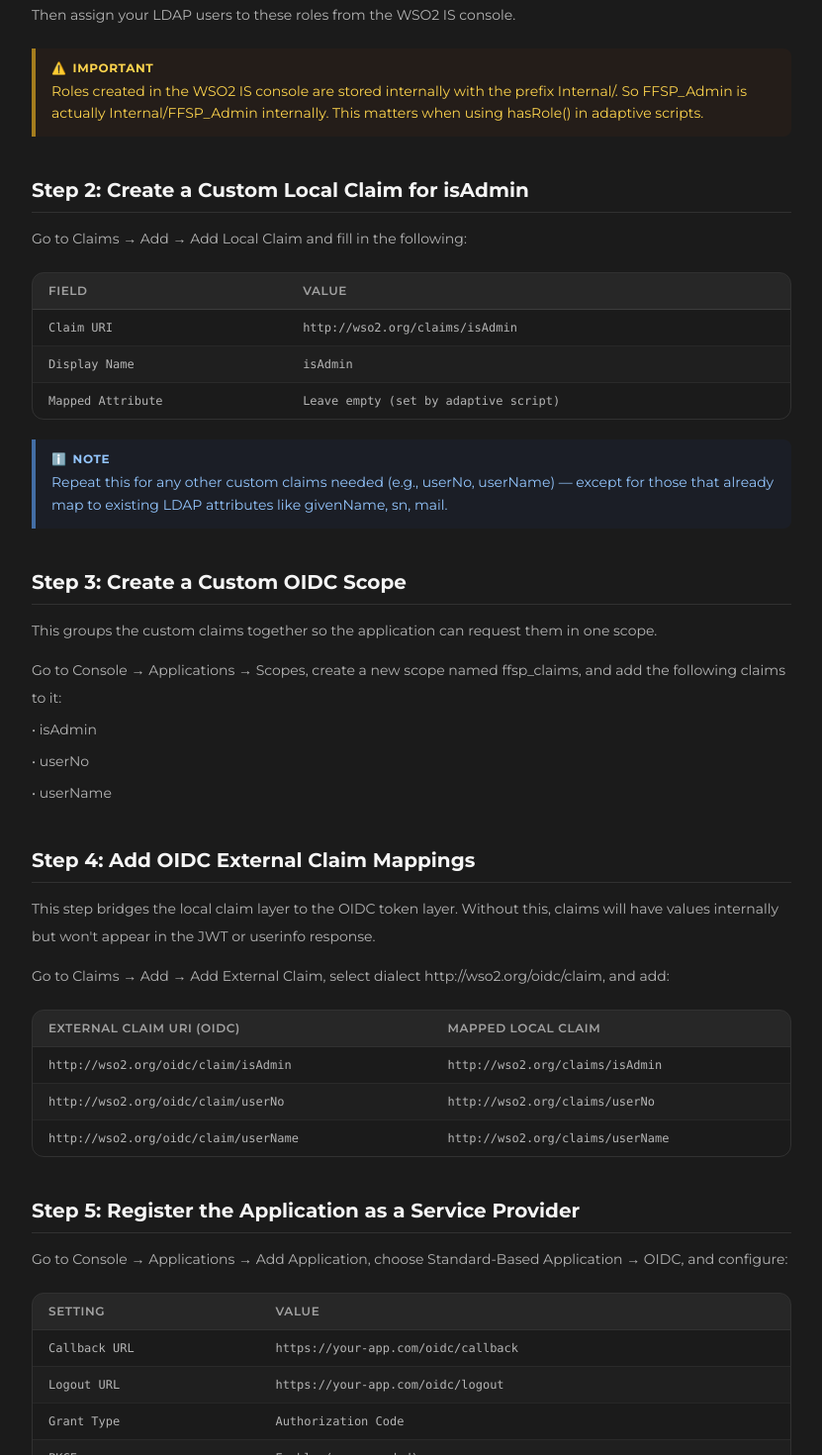
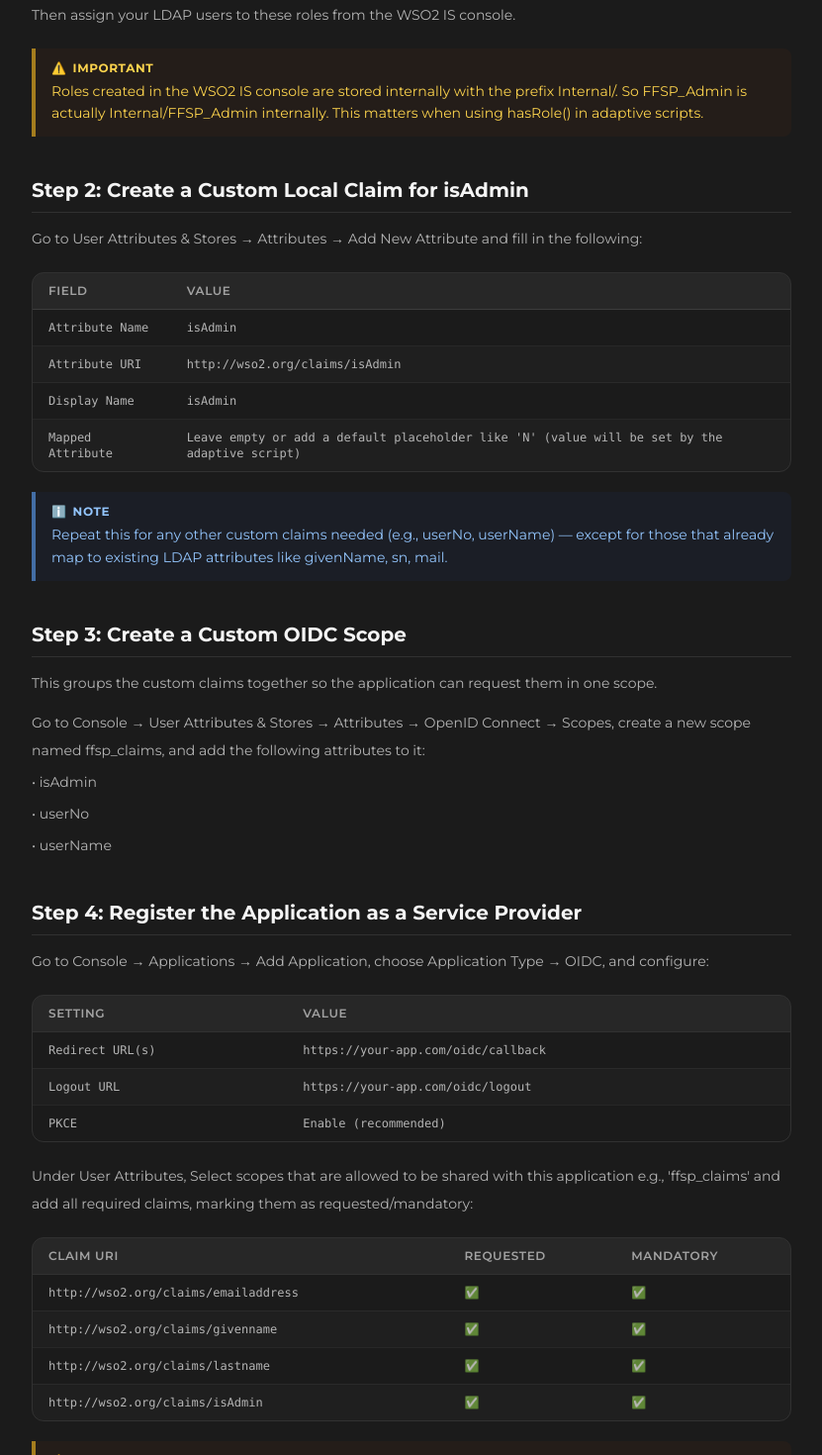
Before and after one commit to AnukaFonseka/My-Website, a Next.js app: page /articles/wso2-sso-custom-claims-roles in a window 1280 px wide. Shown: the part 1330-2800 px from the top of the page at 99% size, without its empty margins (224-1055 px from the left). Built offline with nearby package versions, Linux system fonts and the light colour scheme.

Commit message:
fix(article): fixed article content

```diff
--- a/src/data/articlesData.js
+++ b/src/data/articlesData.js
@@ -22,7 +22,7 @@
         type: "architecture",
         steps: [
           "User logs in",
-          "WSO2 Adaptive Auth Script runs",
+          "WSO2 Conditional Auth Script runs",
           "Script checks user's WSO2 local role (e.g., Internal/FFSP_Admin)",
           "Injects isAdmin = 'Y' or 'N' into local claims",
           "WSO2 includes isAdmin in userinfo response",
@@ -43,15 +43,16 @@
       {
         type: "section",
         title: "Step 2: Create a Custom Local Claim for isAdmin",
-        body: "Go to Claims → Add → Add Local Claim and fill in the following:",
+        body: "Go to User Attributes & Stores → Attributes → Add New Attribute and fill in the following:",
       },
       {
         type: "table",
         headers: ["Field", "Value"],
         rows: [
-          ["Claim URI", "http://wso2.org/claims/isAdmin"],
+          ["Attribute Name", "isAdmin"],
+          ["Attribute URI", "http://wso2.org/claims/isAdmin"],
           ["Display Name", "isAdmin"],
-          ["Mapped Attribute", "Leave empty (set by adaptive script)"],
+          ["Mapped Attribute", "Leave empty or add a default placeholder like 'N' (value will be set by the adaptive script)"],
         ],
       },
       {
@@ -63,40 +64,39 @@
       {
         type: "section",
         title: "Step 3: Create a Custom OIDC Scope",
-        body: `This groups the custom claims together so the application can request them in one scope.\n\nGo to Console → Applications → Scopes, create a new scope named ffsp_claims, and add the following claims to it:\n• isAdmin\n• userNo\n• userName`,
+        body: `This groups the custom claims together so the application can request them in one scope.\n\nGo to Console → User Attributes & Stores → Attributes → OpenID Connect → Scopes, create a new scope named ffsp_claims, and add the following attributes to it:\n• isAdmin\n• userNo\n• userName`,
       },
+      // {
+      //   type: "section",
+      //   title: "Step 4: Add OIDC External Claim Mappings",
+      //   body: "This step bridges the local claim layer to the OIDC token layer. Without this, claims will have values internally but won't appear in the JWT or userinfo response.\n\nGo to Claims → Add → Add External Claim, select dialect http://wso2.org/oidc/claim, and add:",
+      // },
+      // {
+      //   type: "table",
+      //   headers: ["External Claim URI (OIDC)", "Mapped Local Claim"],
+      //   rows: [
+      //     ["http://wso2.org/oidc/claim/isAdmin", "http://wso2.org/claims/isAdmin"],
+      //     ["http://wso2.org/oidc/claim/userNo", "http://wso2.org/claims/userNo"],
+      //     ["http://wso2.org/oidc/claim/userName", "http://wso2.org/claims/userName"],
+      //   ],
+      // },
       {
         type: "section",
-        title: "Step 4: Add OIDC External Claim Mappings",
-        body: "This step bridges the local claim layer to the OIDC token layer. Without this, claims will have values internally but won't appear in the JWT or userinfo response.\n\nGo to Claims → Add → Add External Claim, select dialect http://wso2.org/oidc/claim, and add:",
-      },
-      {
-        type: "table",
-        headers: ["External Claim URI (OIDC)", "Mapped Local Claim"],
-        rows: [
-          ["http://wso2.org/oidc/claim/isAdmin", "http://wso2.org/claims/isAdmin"],
-          ["http://wso2.org/oidc/claim/userNo", "http://wso2.org/claims/userNo"],
-          ["http://wso2.org/oidc/claim/userName", "http://wso2.org/claims/userName"],
-        ],
-      },
-      {
-        type: "section",
-        title: "Step 5: Register the Application as a Service Provider",
-        body: "Go to Console → Applications → Add Application, choose Standard-Based Application → OIDC, and configure:",
+        title: "Step 4: Register the Application as a Service Provider",
+        body: "Go to Console → Applications → Add Application, choose Application Type → OIDC, and configure:",
       },
       {
         type: "table",
         headers: ["Setting", "Value"],
         rows: [
-          ["Callback URL", "https://your-app.com/oidc/callback"],
+          ["Redirect URL(s)", "https://your-app.com/oidc/callback"],
           ["Logout URL", "https://your-app.com/oidc/logout"],
-          ["Grant Type", "Authorization Code"],
           ["PKCE", "Enable (recommended)"],
         ],
       },
       {
         type: "body",
-        text: `Under Claim Configuration, select "Use Local Claim Dialect" and add all required claims, marking them as requested/mandatory:`,
+        text: `Under User Attributes, Select scopes that are allowed to be shared with this application e.g., 'ffsp_claims' and add all required claims, marking them as requested/mandatory:`,
       },
       {
         type: "table",
@@ -112,17 +112,17 @@
         type: "callout",
         variant: "warning",
         title: "Commonly Missed Step",
-        body: "Even if the claim exists and has a value, WSO2 won't include it in the userinfo response unless it's explicitly requested in the Service Provider claim configuration.",
+        body: "Even if the claim exists and has a value, WSO2 won't include it in the userinfo response unless it's explicitly requested in the Service Provider User Attribute configuration.",
       },
       {
         type: "section",
-        title: "Step 6: Add the Adaptive Authentication Script",
-        body: "In the Service Provider, go to Local & Outbound Authentication → Script-Based Adaptive Authentication and add:",
+        title: "Step 5: Add the Conditional Authentication Script",
+        body: "In the Service Provider, go to Login Flow → Enable Conditional Authentication and add:",
       },
       {
         type: "code",
         language: "javascript",
-        label: "Adaptive Auth Script",
+        label: "Conditional Authentication Script",
         code: `var onLoginRequest = function(context) {
     executeStep(1, {
         onSuccess: function(context) {
@@ -278,10 +278,9 @@
         title: "Debugging Checklist",
         items: [
           "Local claim exists at http://wso2.org/claims/isAdmin",
-          "OIDC external claim mapping exists pointing to the local claim",
           "Claim is added to the custom OIDC scope (ffsp_claims)",
           "Claim is added to the Service Provider's Claim Configuration and marked as Requested",
-          "Adaptive script is enabled in the Service Provider's authentication config",
+          "Conditional script is enabled in the Service Provider's authentication config",
           "hasRole() uses the correct prefixed role name (e.g., Internal/FFSP_Admin)",
           "The scope ffsp_claims is included in the authorization request from the frontend",
           "Test by calling the userinfo endpoint directly with Postman to isolate WSO2 vs app issues",
```
